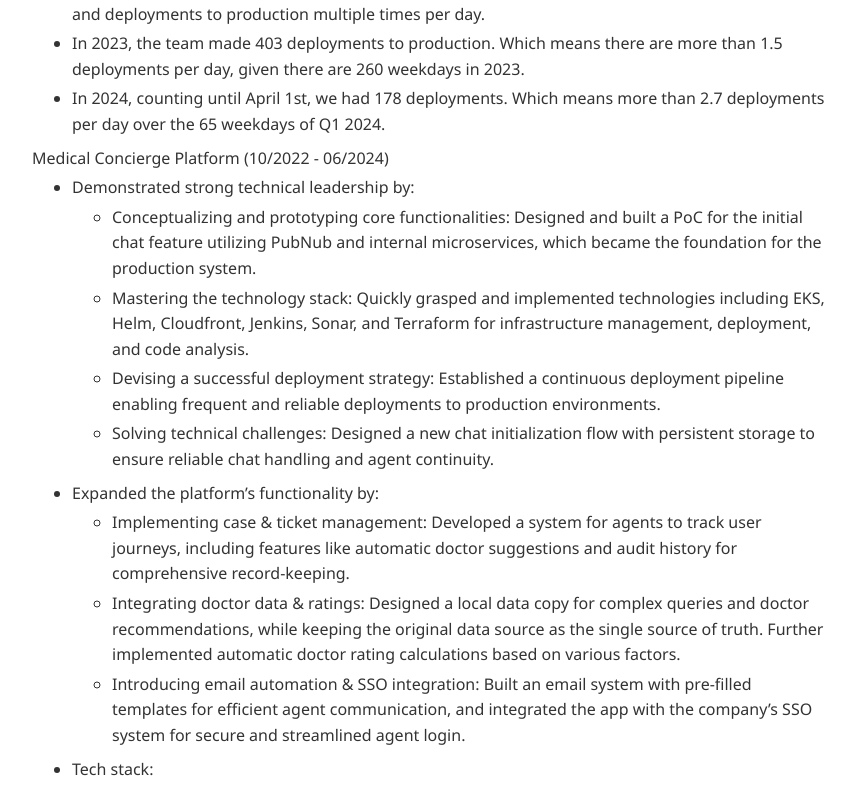
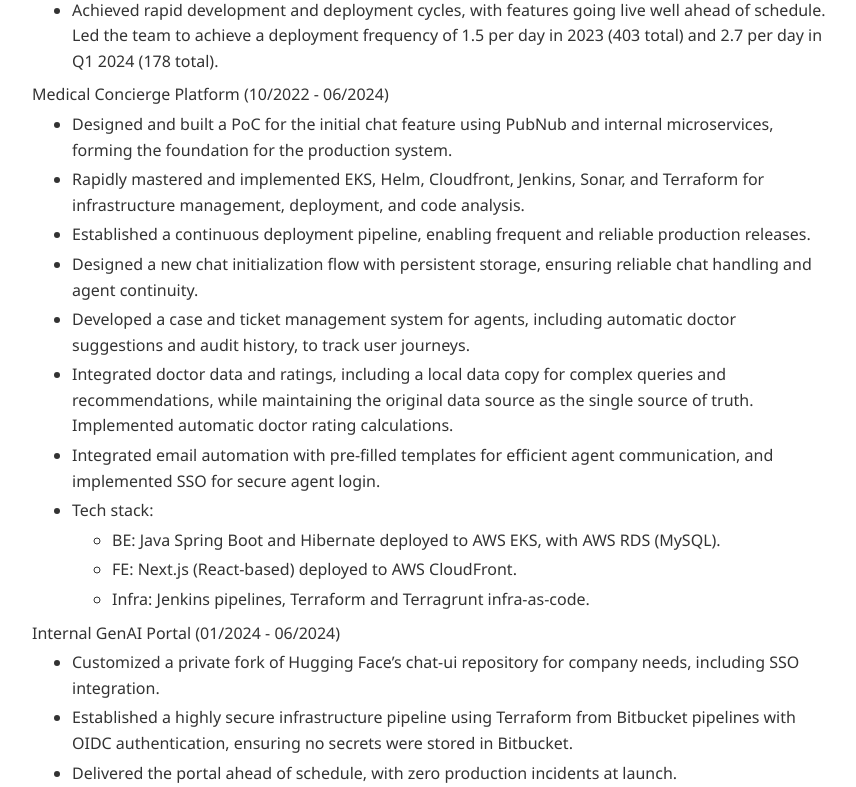
Before and after one commit to tungvu-wanderer/cv_angular, an Angular app: page / in a window 1280 px wide. Shown: the part 1713-2500 px from the top of the page, without its empty margins (348-1204 px from the left). Built offline with nearby package versions, Linux system fonts and the light colour scheme.

Commit message:
improve experience & summary

```diff
--- a/src/app/main/experience/experience.component.ts
+++ b/src/app/main/experience/experience.component.ts
@@ -39,7 +39,7 @@
             },
             {
               content:
-                'Author and contribute to the PRDs & ERDs for refactoring work packages, ensuring technical feasibility and providing clear implementation guidance for the team.',
+                'Author and contribute to the PRDs and ERDs for refactoring work packages, ensuring technical feasibility and providing clear implementation guidance for the team.',
             },
           ],
         },
@@ -48,7 +48,7 @@
           details: [
             {
               content:
-                'Maintaining the current Typescript NestJS microservices system on AWS ECS, PostgreSQL (AWS RDS), with CI/CD via CircleCI & Terraform.',
+                'Maintaining the current Typescript NestJS microservices system on AWS ECS, PostgreSQL (AWS RDS), with CI/CD via CircleCI and Terraform.',
             },
             {
               content:
@@ -72,7 +72,7 @@
             },
             {
               content:
-                'Leveraged Python Flask microservices on AWS ECS and PostgreSQL (AWS RDS) with CI/CD via Bitbucket Pipelines & AWS CDK.',
+                'Leveraged Python Flask microservices on AWS ECS and PostgreSQL (AWS RDS) with CI/CD via Bitbucket Pipelines and AWS CDK.',
             },
           ],
         },
@@ -105,27 +105,19 @@
           details: [
             {
               content:
-                'Led a growing engineering team (from 4 to 6, then to 8 engineers) in building a medical concierge platform from scratch.',
+                'Led and scaled an engineering team (from 4 to 8 engineers) in the development of a medical concierge platform, implementing an effective onboarding system allowing new joiners to make their first PR on their first day.',
             },
             {
               content:
-                'Pioneered the development of an internal GenAI portal within a tight deadline.',
+                'Led the development of an internal GenAI portal, delivering it under a tight deadline.',
             },
             {
               content:
-                'Fostered a highly agile team environment, enabling rapid feature development and deployment to production within short time frames with user requests going live within an hour from ticket creation.',
+                'Established a highly agile team environment, resulting in rapid feature development and deployment cycles, with user requests going live within an hour from ticket creation.',
             },
             {
               content:
-                'Achieved rapid development and deployment cycles, with features going live well ahead of schedule and deployments to production multiple times per day.',
-            },
-            {
-              content:
-                'In 2023, the team made 403 deployments to production. Which means there are more than 1.5 deployments per day, given there are 260 weekdays in 2023.',
-            },
-            {
-              content:
-                'In 2024, counting until April 1st, we had 178 deployments. Which means more than 2.7 deployments per day over the 65 weekdays of Q1 2024.',
+                'Achieved rapid development and deployment cycles, with features going live well ahead of schedule.  Led the team to achieve a deployment frequency of 1.5 per day in 2023 (403 total) and 2.7 per day in Q1 2024 (178 total).',
             },
           ],
         },
@@ -133,57 +125,47 @@
           content: 'Medical Concierge Platform (10/2022 - 06/2024)',
           details: [
             {
-              content: 'Demonstrated strong technical leadership by:',
-              details: [
-                {
               content:
-                    'Conceptualizing and prototyping core functionalities: Designed and built a PoC for the initial chat feature utilizing PubNub and internal microservices, which became the foundation for the production system.',
+                'Designed and built a PoC for the initial chat feature using PubNub and internal microservices, forming the foundation for the production system.',
             },
             {
               content:
-                    'Mastering the technology stack: Quickly grasped and implemented technologies including EKS, Helm, Cloudfront, Jenkins, Sonar, and Terraform for infrastructure management, deployment, and code analysis.',
+                'Rapidly mastered and implemented EKS, Helm, Cloudfront, Jenkins, Sonar, and Terraform for infrastructure management, deployment, and code analysis.',
             },
             {
               content:
-                    'Devising a successful deployment strategy: Established a continuous deployment pipeline enabling frequent and reliable deployments to production environments.',
+                'Established a continuous deployment pipeline, enabling frequent and reliable production releases.',
             },
             {
               content:
-                    'Solving technical challenges: Designed a new chat initialization flow with persistent storage to ensure reliable chat handling and agent continuity.',
-                },
-              ],
-            },
-            {
-              content: 'Expanded the platform’s functionality by:',
-              details: [
-                {
-                  content:
-                    'Implementing case & ticket management: Developed a system for agents to track user journeys, including features like automatic doctor suggestions and audit history for comprehensive record-keeping.',
+                'Designed a new chat initialization flow with persistent storage, ensuring reliable chat handling and agent continuity.',
             },
             {
               content:
-                    'Integrating doctor data & ratings: Designed a local data copy for complex queries and doctor recommendations, while keeping the original data source as the single source of truth. Further implemented automatic doctor rating calculations based on various factors.',
+                'Developed a case and ticket management system for agents, including automatic doctor suggestions and audit history, to track user journeys.',
             },
             {
               content:
-                    'Introducing email automation & SSO integration: Built an email system with pre-filled templates for efficient agent communication, and integrated the app with the company’s SSO system for secure and streamlined agent login.',
+                'Integrated doctor data and ratings, including a local data copy for complex queries and recommendations, while maintaining the original data source as the single source of truth. Implemented automatic doctor rating calculations.',
             },
-              ],
+            {
+              content:
+                'Integrated email automation with pre-filled templates for efficient agent communication, and implemented SSO for secure agent login.',
             },
             {
               content: 'Tech stack:',
               details: [
                 {
                   content:
-                    'BE: Java Spring Boot & Hibernate deployed to AWS EKS, with AWS RDS (MySQL)',
+                    'BE: Java Spring Boot and Hibernate deployed to AWS EKS, with AWS RDS (MySQL).',
                 },
                 {
                   content:
-                    'FE: Next.js (React-based) deployed to AWS CloudFront',
+                    'FE: Next.js (React-based) deployed to AWS CloudFront.',
                 },
                 {
                   content:
-                    'Infra: Jenkins pipelines, Terraform & Terragrunt infra-as-code',
+                    'Infra: Jenkins pipelines, Terraform and Terragrunt infra-as-code.',
                 },
               ],
             },
@@ -194,26 +176,26 @@
           details: [
             {
               content:
-                'Leveraged Hugging Face’s chat-ui repository to create a private fork and customize it for company needs, including integration to the company’s SSO system.',
+                'Customized a private fork of Hugging Face’s chat-ui repository for company needs, including SSO integration.',
             },
             {
               content:
-                'Established a highly secure infrastructure pipeline by running Terraform from Bitbucket Pipelines with OIDC authentication and no secrets stored in Bitbucket.',
+                'Established a highly secure infrastructure pipeline using Terraform from Bitbucket pipelines with OIDC authentication, ensuring no secrets were stored in Bitbucket.',
             },
             {
               content:
-                'Delivered the portal well ahead of the tight Q1 2024 deadline, achieving zero production incidents during launch.',
+                'Delivered the portal ahead of schedule, with zero production incidents at launch.',
             },
             {
               content: 'Tech stack:',
               details: [
                 {
                   content:
-                    'Fullstack Node.js application with SvelteKit deployed to AWS ECS, with MongoDB Atlas',
+                    'Fullstack Node.js application with SvelteKit deployed to AWS ECS, with MongoDB Atlas.',
                 },
                 {
                   content:
-                    'Infra: Bitbucket Pipelines, Terraform & Terragrunt infra-as-code',
+                    'Infra: Bitbucket Pipelines, Terraform and Terragrunt infra-as-code.',
                 },
               ],
             },
@@ -227,15 +209,15 @@
       date: '02/2022 - 10/2022',
       details: [
         {
-          content: 'Internal Billing & Reporting Team',
+          content: 'Internal Billing and Reporting Team',
           details: [
             {
               content:
-                'Billing main tech stack: Java with Google Guice & MyBatis backend, PostgreSQL, CI/CD with Jenkins pipelines & AWS infrastructure managed by Terraform & Ansible',
+                'Billing main tech stack: Java with Google Guice and MyBatis backend, PostgreSQL, CI/CD with Jenkins pipelines and AWS infrastructure managed by Terraform and Ansible.',
             },
             {
               content:
-                'Reporting main tech stack: Apache Airflow for ETL, Apache Superset for data visualization & analysis, PostgreSQL, CI/CD with Jenkins pipelines & AWS infrastructure managed by Terraform & Ansible',
+                'Reporting main tech stack: Apache Airflow for ETL, Apache Superset for data visualization and analysis, PostgreSQL, CI/CD with Jenkins pipelines and AWS infrastructure managed by Terraform and Ansible.',
             },
           ],
         },
@@ -244,15 +226,15 @@
           details: [
             {
               content:
-                'Set up & integrated the whole reporting platform from scratch with Apache Airflow, Apache Superset, & PostgreSQL',
+                'Set up and integrated the whole reporting platform from scratch with Apache Airflow, Apache Superset, and PostgreSQL.',
             },
             {
               content:
-                'Implemented multiple PoC visualization charts that are highly appreciated by Product team',
+                'Implemented multiple highly-regarded PoC visualization charts for the Product team.',
             },
             {
               content:
-                'Led 2 big refactoring efforts in billing system to consolidate tiny micro services & clean up billing calculations so more complex & transparent reports could be made',
+                'Led 2 big refactoring efforts in billing system to consolidate tiny micro services and clean up billing calculations so more complex and transparent reports could be made.',
             },
           ],
         },
@@ -268,15 +250,15 @@
           details: [
             {
               content:
-                'Manage a pool of 8 coachees, support them on both professional & personal development',
+                'Managed a pool of 8 coachees, supporting their professional and personal development.',
             },
             {
               content:
-                'Work closely with team leads to ensure engagement & performance',
+                'Worked closely with team leads to ensure engagement and performance.',
             },
             {
               content:
-                'Work closely with HR on recruitment / performance review / compensation',
+                'Worked closely with HR on recruitment / performance review / compensation.',
             },
           ],
         },
@@ -284,12 +266,10 @@
           content: 'Achievements:',
           details: [
             {
-              content:
-                'Was rated as the best Career Coach of VN office with high coachees satisfaction & low attrition rate',
+              content: 'Recognized as the top Career Coach in the VN office.',
             },
             {
-              content:
-                'Was loved by coachees that several asked for continued coaching outside company',
+              content: 'Achieved high coachee satisfaction and low attrition.',
             },
           ],
         },
@@ -306,22 +286,22 @@
           details: [
             {
               content:
-                'Main tech stack: Java Spring Boot microservices backend, PostgreSQL, Keycloak for IAM & RBAC, CI/CD with GitHub Actions deploy as Docker clusters on on-premise VMs',
+                'Main tech stack: Java Spring Boot microservices backend, PostgreSQL, Keycloak for IAM and RBAC, CI/CD with GitHub Actions deploy as Docker clusters on on-premise VMs.',
             },
             {
               content: 'Achievements:',
               details: [
                 {
                   content:
-                    'Implemented IAM using Keycloak, synchronized with legacy system',
+                    'Implemented IAM using Keycloak to synchronize with a legacy system, resulting in streamlined access control.',
                 },
                 {
                   content:
-                    'Implemented RBAC using Keycloak & Spring AOP with complex business rules at entity level',
+                    'Implemented RBAC using Keycloak and Spring AOP with complex business rules at entity level.',
                 },
                 {
                   content:
-                    'Contributed several ideas on improving JWT flow as well as reducing token size',
+                    'Contributed ideas to improve JWT flow and reduce token size, leading to reduced network bandwidth requirements and improved response times.',
                 },
               ],
             },
@@ -333,22 +313,22 @@
           details: [
             {
               content:
-                'Main tech stack: Java Spring Boot backend, Angular frontend, MariaDB, CI/CD with GoCD pipelines & Azure infrastructure managed by Terraform & Ansible',
+                'Main tech stack: Java Spring Boot backend, Angular frontend, MariaDB, CI/CD with GoCD pipelines and Azure infrastructure managed by Terraform and Ansible.',
             },
             {
               content: 'Achievements:',
               details: [
                 {
                   content:
-                    'Was owner of the whole Azure infrastructure, optimized usage to save cost while facilitate local development at the same time',
+                    'Owned and optimized the Azure infrastructure, resulting in significant cost reduction while facilitating local development.',
                 },
                 {
                   content:
-                    'Refactors ETL component to improve stability & eliminate duplicated code',
+                    'Refactored the ETL component to improve stability and eliminate code duplication..',
                 },
                 {
                   content:
-                    'Wrote several automation scripts that save time on repeated tasks',
+                    'Developed automation scripts that reduced time spent on repetitive tasks.',
                 },
               ],
             },
@@ -360,22 +340,22 @@
           details: [
             {
               content:
-                'Main tech stack: .NET Framework / Core backend, Angular frontend, Microsoft SQL, CI/CD with GoCD pipelines & on-premise VMs deployed by PowerShell scripts',
+                'Main tech stack: .NET Framework / Core backend, Angular frontend, Microsoft SQL, CI/CD with GoCD pipelines and on-premise VMs deployed by PowerShell scripts.',
             },
             {
               content: 'Achievements:',
               details: [
                 {
                   content:
-                    'Wrote PowerShell scripts from scratch to deploy backend & frontend components automatically',
+                    'Developed PowerShell scripts to automate the deployment of backend and frontend components.',
                 },
                 {
                   content:
-                    'Wrote PowerShell scripts to invoke .NET Entity Framework to perform DB schema migration',
+                    'Developed PowerShell scripts to automate .NET Entity Framework DB schema migrations.',
                 },
                 {
                   content:
-                    'Delivered multiple full stack features ahead of schedule',
+                    'Consistently delivered full-stack features ahead of schedule.',
                 },
               ],
             },
@@ -387,26 +367,26 @@
           details: [
             {
               content:
-                'Main tech stack: Java Spring backend, Java Eclipse RCP frontend, Oracle DB, CI/CD with Jenkins pipelines & on-premise VMs',
+                'Main tech stack: Java Spring backend, Java Eclipse RCP frontend, Oracle DB, CI/CD with Jenkins pipelines and on-premise VMs.',
             },
             {
               content: 'Achievements:',
               details: [
                 {
                   content:
-                    'Suggested & implemented complex GUI features using existing simple components',
+                    'Designed and implemented complex GUI features using existing components.',
                 },
                 {
                   content:
-                    'Refactored multiple pieces of legacy code to implement new features with complex requirements',
+                    'Refactored legacy code to implement new features with complex requirements.',
                 },
                 {
                   content:
-                    'Wrote several guides on setting up local development with complex dependencies between components',
+                    'Created guides for setting up local development with complex component dependencies.',
                 },
                 {
                   content:
-                    'Was main person in VN team to troubleshoot servers & Flyway migrations',
+                    'Led troubleshooting for server issues and Flyway migrations for the VN team.',
                 },
               ],
             },
@@ -416,7 +396,7 @@
     },
     {
       title: 'Software Engineer',
-      name: 'Robert Bosch Engineering & Business Solutions Vietnam',
+      name: 'Robert Bosch Engineering and Business Solutions Vietnam',
       date: '03/2015 - 06/2017',
       details: [
         {
@@ -424,11 +404,11 @@
             'Scripting / Automation engineer in Greenfield Architecture team:',
           details: [
             {
-              content: 'Worked directly with architects in Germany & India',
+              content: 'Worked directly with architects in Germany and India.',
             },
             {
               content:
-                'Worked on various languages (Python, VBA, Java) to analyze, visualize, & display dependency tree of automotive C code',
+                'Worked on various languages (Python, VBA, Java) to analyze, visualize, and display dependency tree of automotive C code.',
             },
           ],
         },
@@ -437,11 +417,11 @@
           details: [
             {
               content:
-                'Automated tasks that used to require a full person-month of work to be done in 15 minutes',
+                'Automated tasks that reduced a full person-month of work to 15 minutes.',
             },
             {
               content:
-                'Suggested & implemented innovative visualizations of a component’s upstream & downstream dependencies, contributed directly to a white paper published in Germany',
+                'Designed and implemented innovative visualizations of component dependencies, contributing directly to a white paper published in Germany.',
             },
           ],
         },
--- a/src/app/main/summary/summary.component.ts
+++ b/src/app/main/summary/summary.component.ts
@@ -9,7 +9,6 @@
 })
 export class SummaryComponent {
   contents: string[] = [
-    'I’m a fast-learning, flexible, adaptive engineer as well as a caring, supportive, goal-oriented manager.',
-    'I thrive in an environment where I can bring the best value to customers as well as to the business, while providing mentoring & coaching to the juniors to help them grow to realize their full potentials.',
+    'Experienced Staff Engineer with a demonstrated history of technical leadership in designing and implementing scalable and reliable software solutions. Expertise in driving major refactoring efforts, establishing CI/CD pipelines, and mentoring junior engineers. Committed to delivering high-quality, impactful solutions that align with business goals.',
   ];
 }
```
Lines whose indentation alone changed are shown as unchanged.
